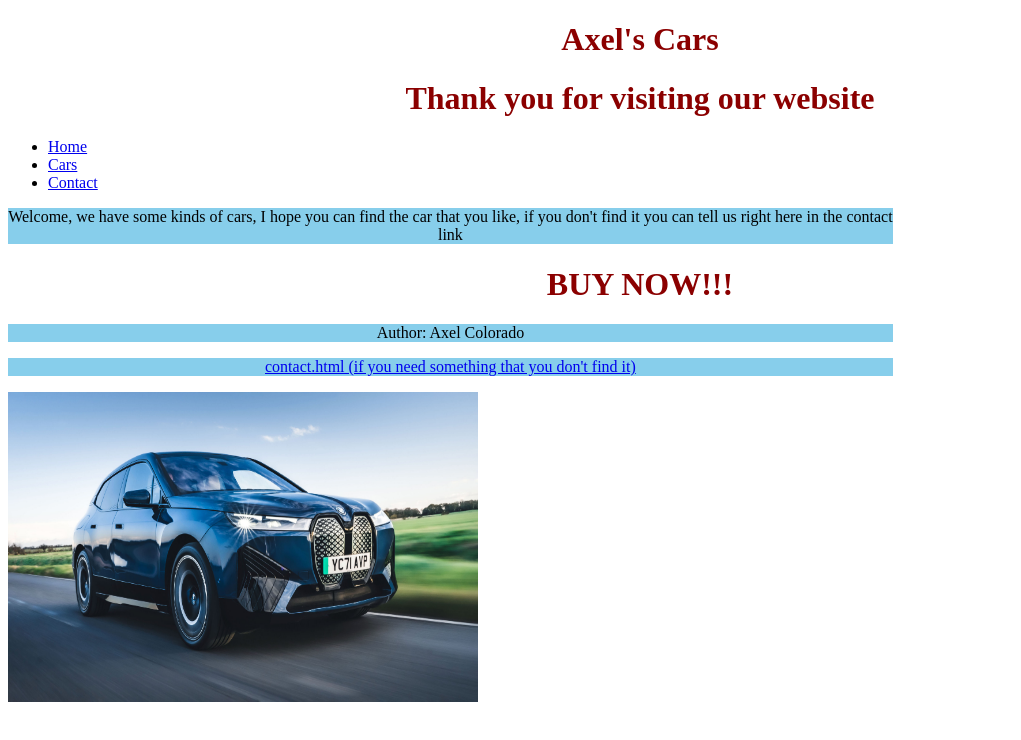
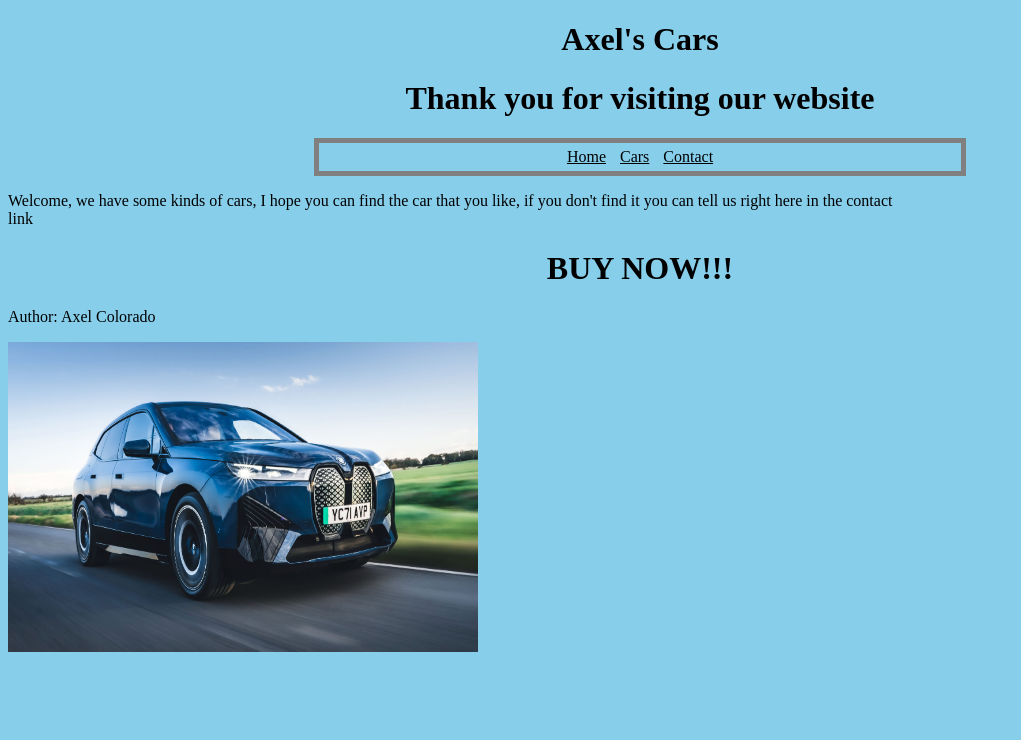
Before and after one commit to AxelC831/cars.html, a plain HTML site: page index.html in a window 1280 px wide. Shown: the whole page, without its empty margins (0-1021 px from the left). Drawn offline with Linux system fonts and the light colour scheme.

Commit message:
css modified

```diff
--- a/index.html
+++ b/index.html
@@ -27,7 +27,7 @@
   <script src="script.js"></script>
   <footer>
   <p>Author: Axel Colorado</p>
-  <p><a href= "contact.html">contact.html (if you need something that you don't find it)</a></p>
+
   </footer>
   <img src="black car.jpg" alt="electric car" width="470" height="310"
 </body>
--- a/style.css
+++ b/style.css
@@ -3,16 +3,38 @@ html {
   width: 100%;
 }
 
-h1 {
-  color: darkred;
-  text-align: center;
+
+  h1{text-align: center;
+    }
+
+
+ul{
+   border: 5px solid gray;
+  padding: 5px;
+  margin: 5px;
+  word-spacing: 10px;
+  list-style: none;
+  margin-left: auto;
+  margin-right: auto;
+  width: 50%;
+a{
+  color: black;
 }
+
+text-align:center;
+  }
+
+
+li {
+  display: inline;
+       }
 
 p {
   width: 70%;
   background-color: skyblue;
   color: black;
-  text-align: center;
+  }
+
+body{
+  background-color: skyblue;
 }
-/* img
- */
```
Also changed, not shown: cars.html (+2 -3 lines), contact.html (+1 -1 lines), red car.jpg (deleted).
